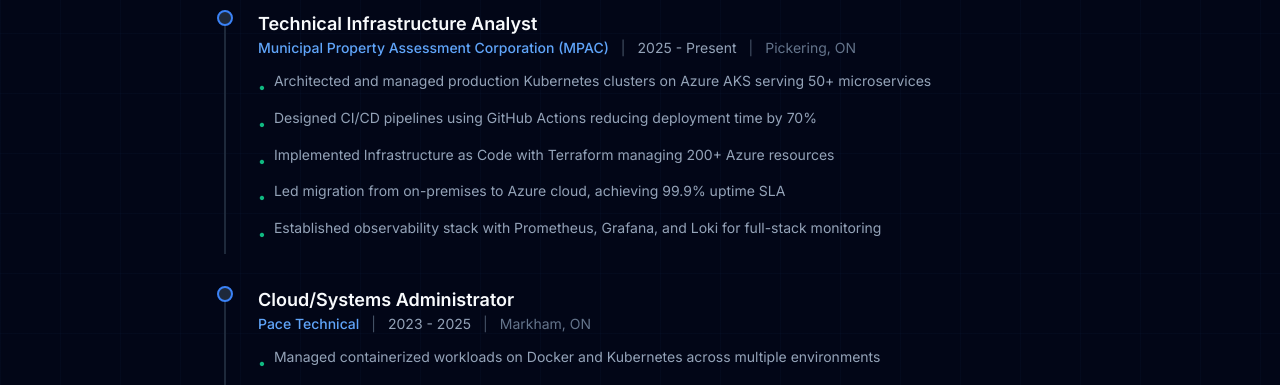
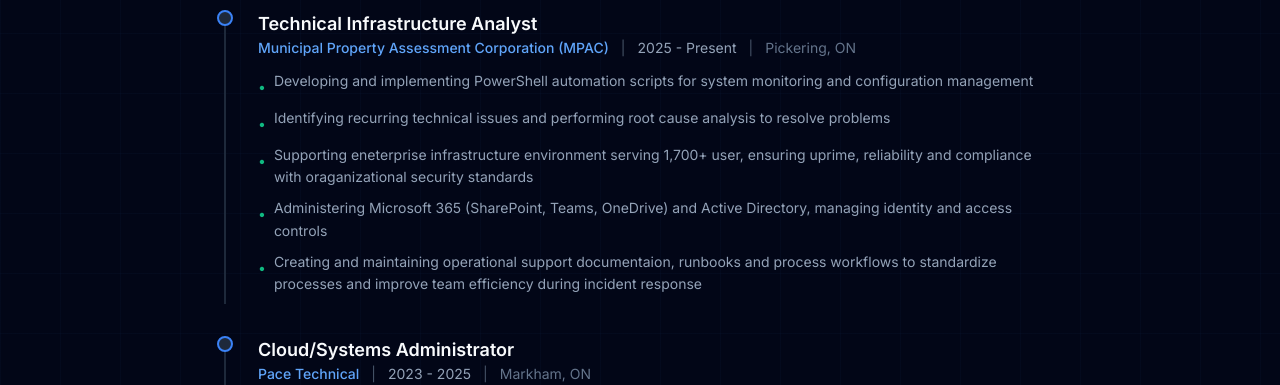
Before and after one commit to HayBam/azure-resume, a React (Vite) app: page /#/resume in a window 1280 px wide. Shown: the part 327-712 px from the top of the page. Built offline with nearby package versions, Linux system fonts and the light colour scheme; no server answers.

Commit message:
Update resume card

```diff
--- a/src/data/resume.ts
+++ b/src/data/resume.ts
@@ -6,11 +6,11 @@
       period: '2025 - Present',
       location: 'Pickering, ON',
       highlights: [
-        'Architected and managed production Kubernetes clusters on Azure AKS serving 50+ microservices',
-        'Designed CI/CD pipelines using GitHub Actions reducing deployment time by 70%',
-        'Implemented Infrastructure as Code with Terraform managing 200+ Azure resources',
-        'Led migration from on-premises to Azure cloud, achieving 99.9% uptime SLA',
-        'Established observability stack with Prometheus, Grafana, and Loki for full-stack monitoring',
+        'Developing and implementing PowerShell automation scripts for system monitoring and configuration management',
+        'Identifying recurring technical issues and performing root cause analysis to resolve problems',
+        'Supporting eneterprise infrastructure environment serving 1,700+ user, ensuring uprime, reliability and compliance with oraganizational security standards',
+        'Administering Microsoft 365 (SharePoint, Teams, OneDrive) and Active Directory, managing identity and access controls',
+        'Creating and maintaining operational support documentaion, runbooks and process workflows to standardize processes and improve team efficiency during incident response',
       ],
     },
     {
```
